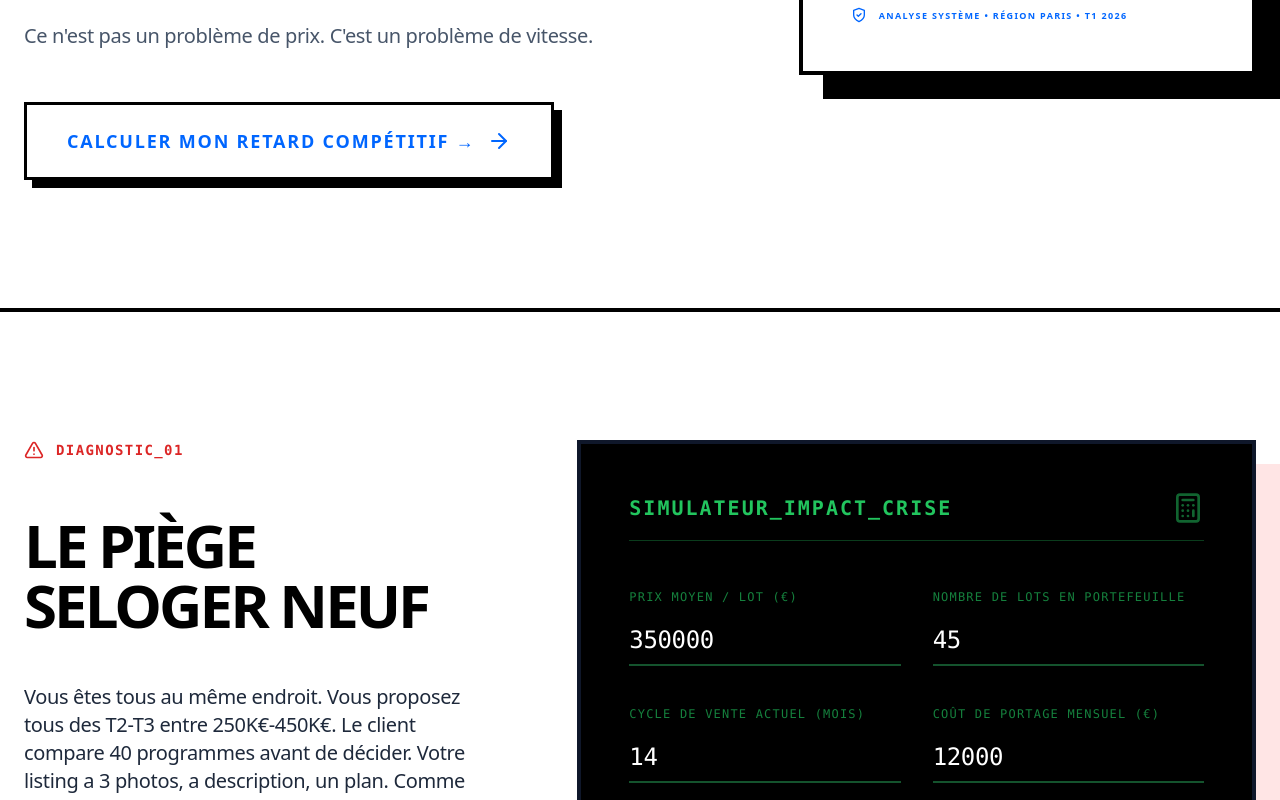
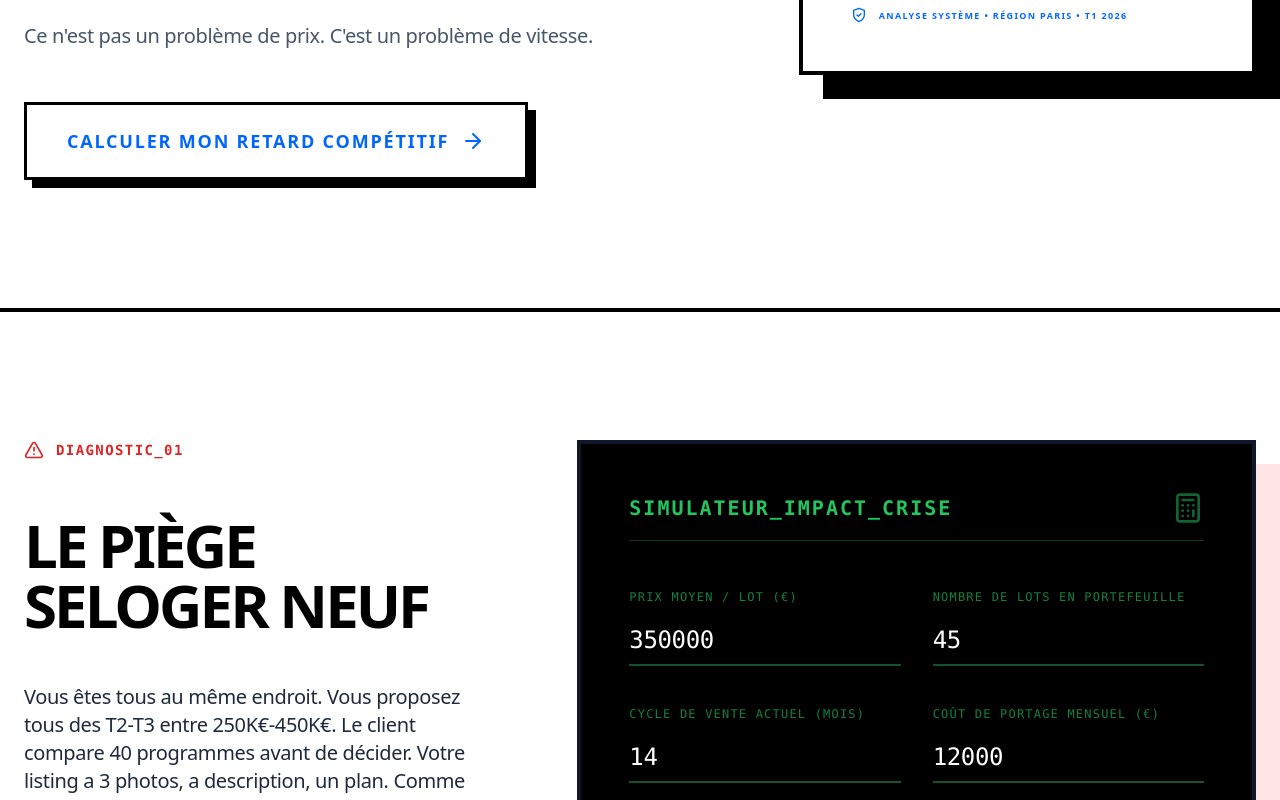
Before and after one commit to Azizmak3/KRYVAXX, a React (Vite) app: page /cases in a window 1280 px wide. Shown: the part 920-1720 px from the top of the page. Built offline with nearby package versions, Linux system fonts and the light colour scheme.

Commit message:
feat(translations): Remove trailing arrow from CTAs
Removes the trailing arrow character from call-to-action buttons in translations. This provides a cleaner UI and avoids potential display issues.

```diff
--- a/translations.ts
+++ b/translations.ts
@@ -16,7 +16,7 @@
       headline: 'YOUR\nCOMPETITORS\nSELL 40%\nFASTER.',
       subheadline: 'THEY DIDN\'T LOWER PRICES.\nTHEY AUTOMATED THE DECISION.',
       body: 'Right now, a developer on SeLoger Neuf closes in 6-8 months.\nYou\'re waiting 12-14 months. Same product. Same platform.\n\nThis isn\'t a price problem. It\'s a speed problem.',
-      cta: 'CALCULATE MY COMPETITIVE GAP →'
+      cta: 'CALCULATE MY COMPETITIVE GAP'
     },
     diagnostic: {
       title: 'THE SELOGER NEUF TRAP',
@@ -93,7 +93,7 @@
         m3: 'Free 80% sales time for closing',
         roi: 'PROJECTED_ROI: 2-3 extra units sold = €200K-€400K net margin'
       },
-      cta: 'VIEW TECHNICAL ARCHITECTURE →'
+      cta: 'VIEW TECHNICAL ARCHITECTURE'
     },
     thesis: {
       title: 'WHY WINNERS INVEST DURING CRISES.',
@@ -123,7 +123,7 @@
           impact: 'Impact: Save 40-60 sales hours/mo, sell 2-3 extra lots = €150K-€300K margin.'
         },
         roi: 'PAYBACK: 8-12 MONTHS',
-        cta: 'CHECK VOLUME ELIGIBILITY →'
+        cta: 'CHECK VOLUME ELIGIBILITY'
       },
       s2: {
         name: 'SYSTEM_02: DECISION_ACCELERATION',
@@ -139,7 +139,7 @@
           impact: 'Impact: Reduces hesitation time by 3 months. Captures buyers before they visit competitors.'
         },
         roi: 'PAYBACK: 6-10 MONTHS',
-        cta: 'REQUEST AUDIT →'
+        cta: 'REQUEST AUDIT'
       },
       s3: {
         name: 'SYSTEM_03: TERRITORIAL_DOMINANCE',
@@ -154,7 +154,7 @@
           impact: 'Impact: Become the primary option in the zone. Absorb competitor market share.'
         },
         roi: 'PAYBACK: 4-8 MONTHS',
-        cta: 'STRATEGY SESSION →'
+        cta: 'STRATEGY SESSION'
       }
     },
     filter: {
@@ -204,7 +204,6 @@
       cta_secondary: 'Calculate Competitive Gap',
       fine: 'Limited availability: 3 deployments per quarter. Next cycle: Q1 2026.'
     },
-    // New Sections for WhatWeBuild / FAQ / Etc
     build: {
        opex: 'OPEX_REDUCTION',
        growth: 'EQUITY GROWTH',
@@ -324,7 +323,7 @@
       headline: 'VOS\nCONCURRENTS\nVENDENT 40%\nPLUS VITE.',
       subheadline: 'ILS N\'ONT PAS BAISSÉ LES PRIX.\nILS ONT AUTOMATISÉ LA DÉCISION.',
       body: 'En ce moment, un promoteur sur SeLoger Neuf vend en 6-8 mois.\nVous attendez 12-14 mois. Même produit. Même plateforme.\n\nCe n\'est pas un problème de prix. C\'est un problème de vitesse.',
-      cta: 'CALCULER MON RETARD COMPÉTITIF →'
+      cta: 'CALCULER MON RETARD COMPÉTITIF'
     },
     diagnostic: {
       title: 'LE PIÈGE SELOGER NEUF',
@@ -401,7 +400,7 @@
         m3: 'Libérer 80% du temps commercial pour closing',
         roi: 'ROI_PROJETÉ: 2-3 lots supplémentaires = 200K€-400K€ marge nette'
       },
-      cta: 'VOIR L\'ARCHITECTURE TECHNIQUE →'
+      cta: 'VOIR L\'ARCHITECTURE TECHNIQUE'
     },
     thesis: {
       title: 'POURQUOI LES GAGNANTS INVESTISSENT PENDANT LES CRISES.',
@@ -431,7 +430,7 @@
           impact: 'Impact: Sur 12 mois, vous économisez 40-60 heures commerciales/mois et vendez 2-3 lots supplémentaires = 150K€-300K€ marge nette.'
         },
         roi: 'RÉCUPÉRATION: 8-12 MOIS',
-        cta: 'VOIR SI J\'AI LE VOLUME →'
+        cta: 'VOIR SI J\'AI LE VOLUME'
       },
       s2: {
         name: 'SYSTÈME_02: ACCÉLÉRATION_DÉCISIONNELLE',
@@ -447,7 +446,7 @@
           impact: 'Impact: Réduit le temps d\'hésitation de 3 mois. Capture les acheteurs avant qu\'ils ne visitent la concurrence.'
         },
         roi: 'RÉCUPÉRATION: 6-10 MOIS',
-        cta: 'DEMANDER AUDIT →'
+        cta: 'DEMANDER AUDIT'
       },
       s3: {
         name: 'SYSTÈME_03: DOMINANCE_TERRITORIALE',
@@ -462,7 +461,7 @@
           impact: 'Impact: Devenir l\'option primaire dans la zone. Absorber la part de marché des concurrents.'
         },
         roi: 'RÉCUPÉRATION: 4-8 MOIS',
-        cta: 'RÉSERVER SESSION →'
+        cta: 'RÉSERVER SESSION'
       }
     },
     filter: {
```
